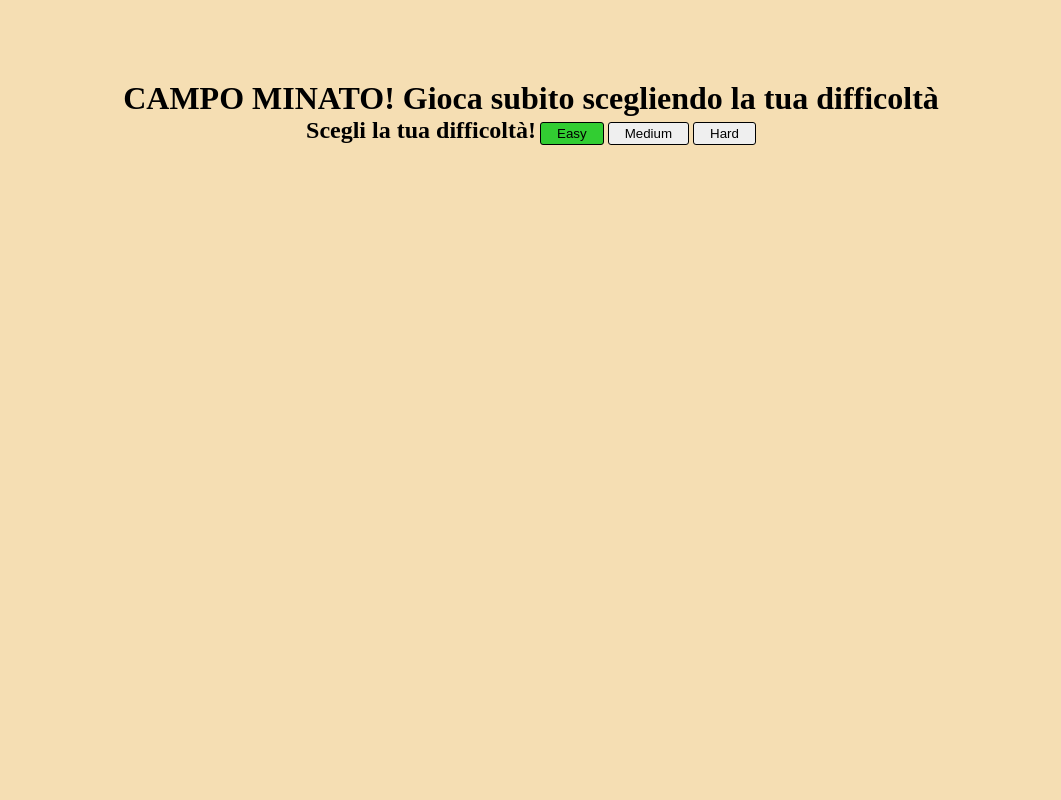
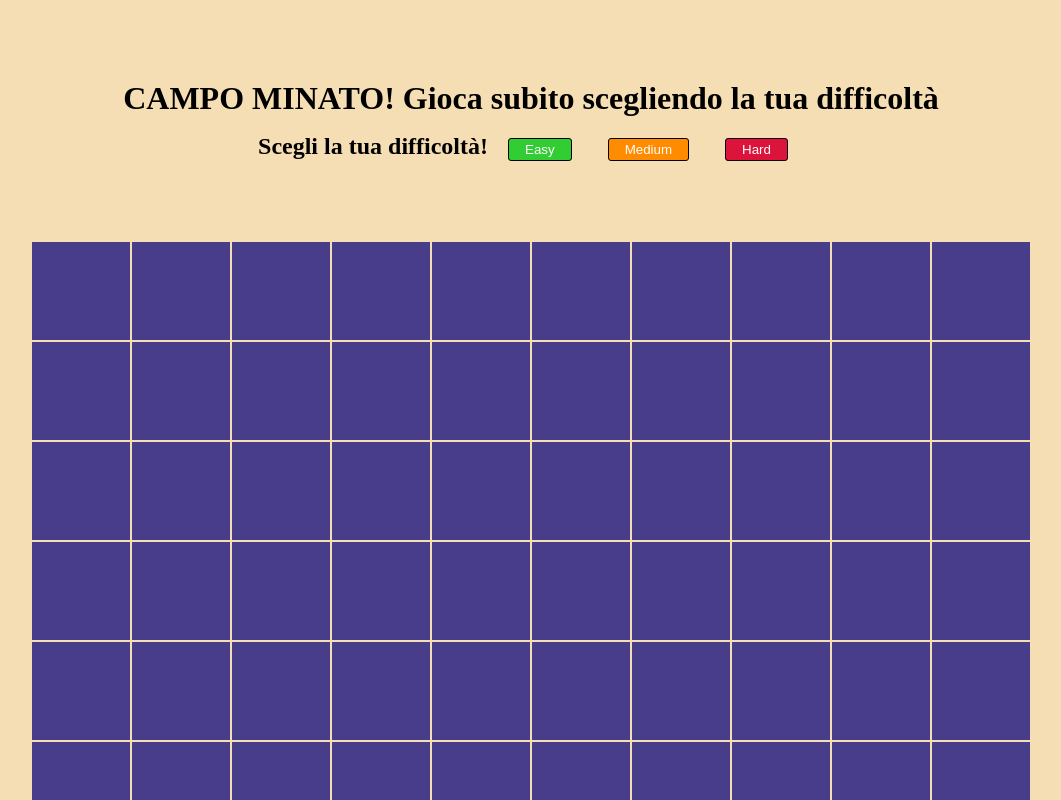
Before and after one commit to Pablo-V-Silva/js-campominato-grid, a plain HTML site: page index.html in a window 1280 px wide. Both pictures are taken after a click on the button "Easy". Shown: the top 800 px of the page, without its empty margins (109-1170 px from the left). Drawn offline with Linux system fonts and the light colour scheme.

Commit message:
finish layout and base structure of easy mode

```diff
--- a/index.html
+++ b/index.html
@@ -13,14 +13,24 @@
     <div class="container_title">
       <h1>CAMPO MINATO! Gioca subito scegliendo la tua difficoltà</h1>
 
-      <h2>Scegli la tua difficoltà!</h2>
+      <div class="difficult">
+        <h2>Scegli la tua difficoltà!</h2>
 
       <button id="easy">Easy</button>
       <button id="medium">Medium</button>
-      <button id="Hard">Hard</button>
+      <button id="hard">Hard</button>
+      </div>
     </div>
 
-    <div class="container">
+    <div id="containerEasy">
+
+    </div>
+
+    <div id="containerMedium">
+
+    </div>
+
+    <div id="containerHard">
 
     </div>
 
--- a/main.js
+++ b/main.js
@@ -0,0 +1,29 @@
+/* L'utente indica un livello di difficoltà in base al quale viene generata una griglia di gioco quadrata,
+in cui ogni cella contiene un numero tra quelli compresi in un range:
+con difficoltà 1 => tra 1 e 100
+con difficoltà 2 => tra 1 e 81
+con difficoltà 3 => tra 1 e 49 */
+
+
+/* Dichiarazione delle statistiche per la difficoltà facile */
+const easyBtn = document.getElementById('easy')
+
+/* Dichiarazione delle statistiche per la difficoltà media */
+const mediumBtn = document.getElementById('medium')
+const mediumContain = document.getElementById('containerMedium')
+
+/* Dichiarazione delle statistiche per la difficoltà difficile */
+const hardBtn = document.getElementById('hard')
+const hardContain = document.getElementById('containerHard')
+
+
+easyBtn.addEventListener('click', function () {
+  const easyContain = document.getElementById('containerEasy')
+
+  for (let i = 0; i < 100; i++) {
+    const square = document.createElement('div');
+    square.classList.add('square');
+    easyContain.append(square);
+    console.log(square);
+  }
+})
--- a/style.css
+++ b/style.css
@@ -13,6 +13,10 @@ body {
   margin: 5rem auto;
 }
 
+.difficult {
+  margin: 1rem;
+}
+
 h2 {
   display: inline;
 }
@@ -22,8 +26,58 @@ button {
   border: 1px solid black;
   border-radius: 3px;
   cursor: pointer;
+  color: white;
+  margin: 0 1rem;
 }
 
 button#easy {
   background: limegreen;
 }
+
+button#easy:hover {
+  background: rgb(25, 104, 25);
+}
+
+button#medium {
+  background: darkorange;
+}
+
+button#medium:hover {
+  background: rgb(136, 75, 0);
+}
+
+button#hard {
+  background: crimson;
+}
+
+button#hard:hover {
+  background: rgb(100, 10, 28);
+}
+
+#containerEasy,
+#containerMedium,
+#containerHard {
+  display: flex;
+  flex-wrap: wrap;
+  margin: auto;
+}
+
+#containerEasy {
+  width: 1000px;
+  min-width: 1000px;
+}
+
+#containerMedium {
+  min-width: 900px;
+}
+
+#containerHard {
+  min-width: 700px;
+}
+
+.square {
+  width: 100px;
+  height: 100px;
+  border: 1px solid wheat;
+  background-color: darkslateblue;
+}
```
